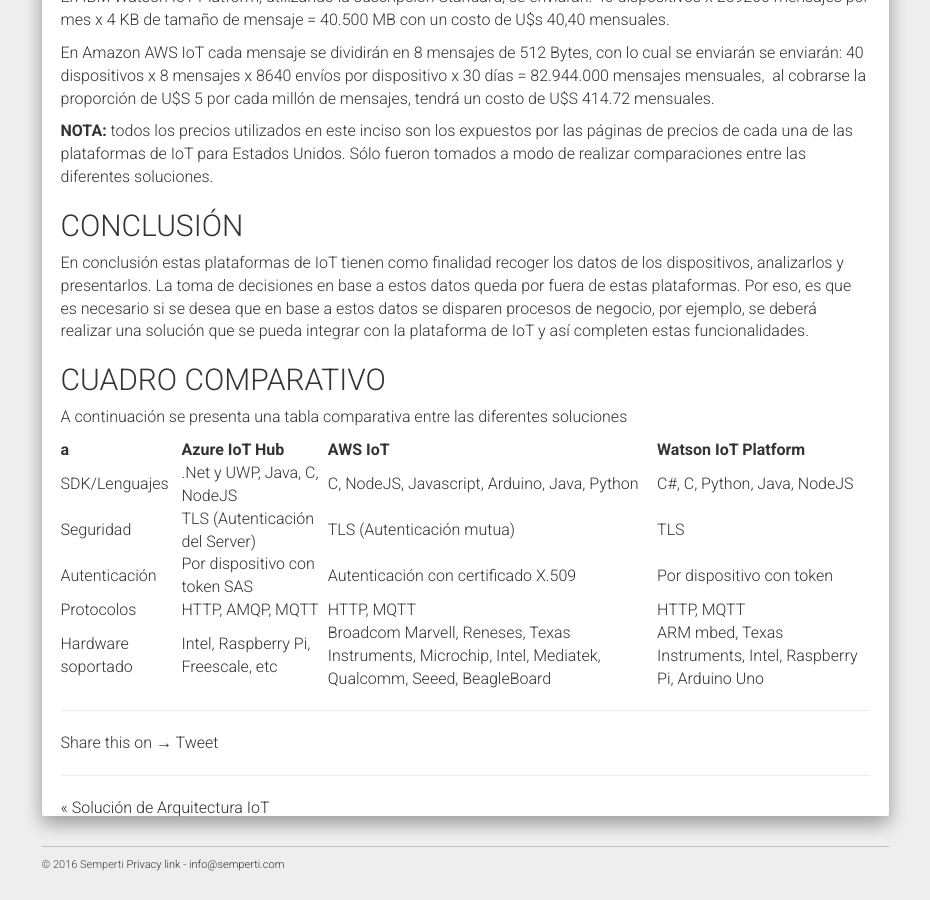
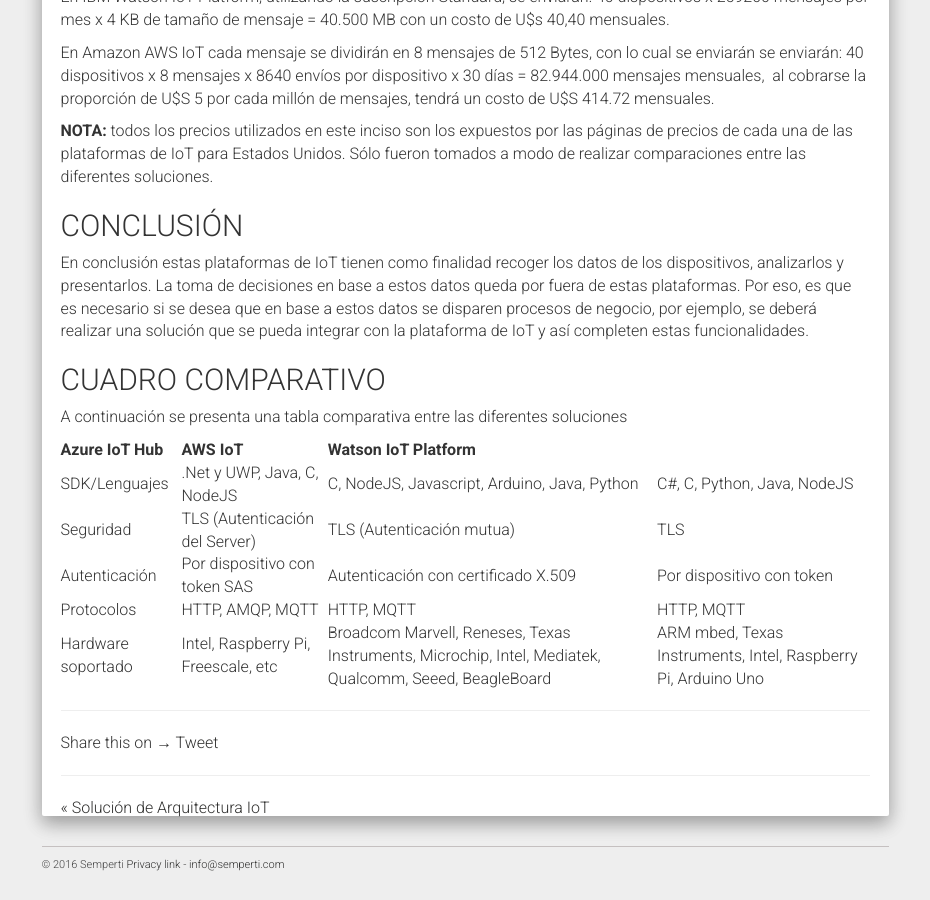
Before and after one commit to Semperti/semperti.github.io, a Jekyll site: the page built from _posts/2017-03-27-plataformas-iot.md, in a window 1280 px wide and 900 px high, scrolled down 4977 px. Shown: the whole window, without its empty margins (321-1251 px from the left). Built offline with Jekyll 4.4.1, drawn with Linux system fonts in a browser that asks for light colours; nearby versions of some CDN libraries; comment, search, counter and statistics services are not loaded.

```diff
--- a/_posts/2017-03-27-plataformas-iot.md
+++ b/_posts/2017-03-27-plataformas-iot.md
@@ -149,7 +149,7 @@ A continuación se presenta una tabla comparativa entre las diferentes solucione
 
 
 
- a|Azure IoT Hub|AWS IoT|Watson IoT Platform
+  |Azure IoT Hub|AWS IoT|Watson IoT Platform
 -|-------------|-------|-------------------
 SDK/Lenguajes|.Net y UWP, Java, C, NodeJS|C, NodeJS, Javascript, Arduino, Java, Python|C#, C, Python, Java, NodeJS
 Seguridad|TLS (Autenticación del Server)|TLS (Autenticación mutua)|TLS
```
